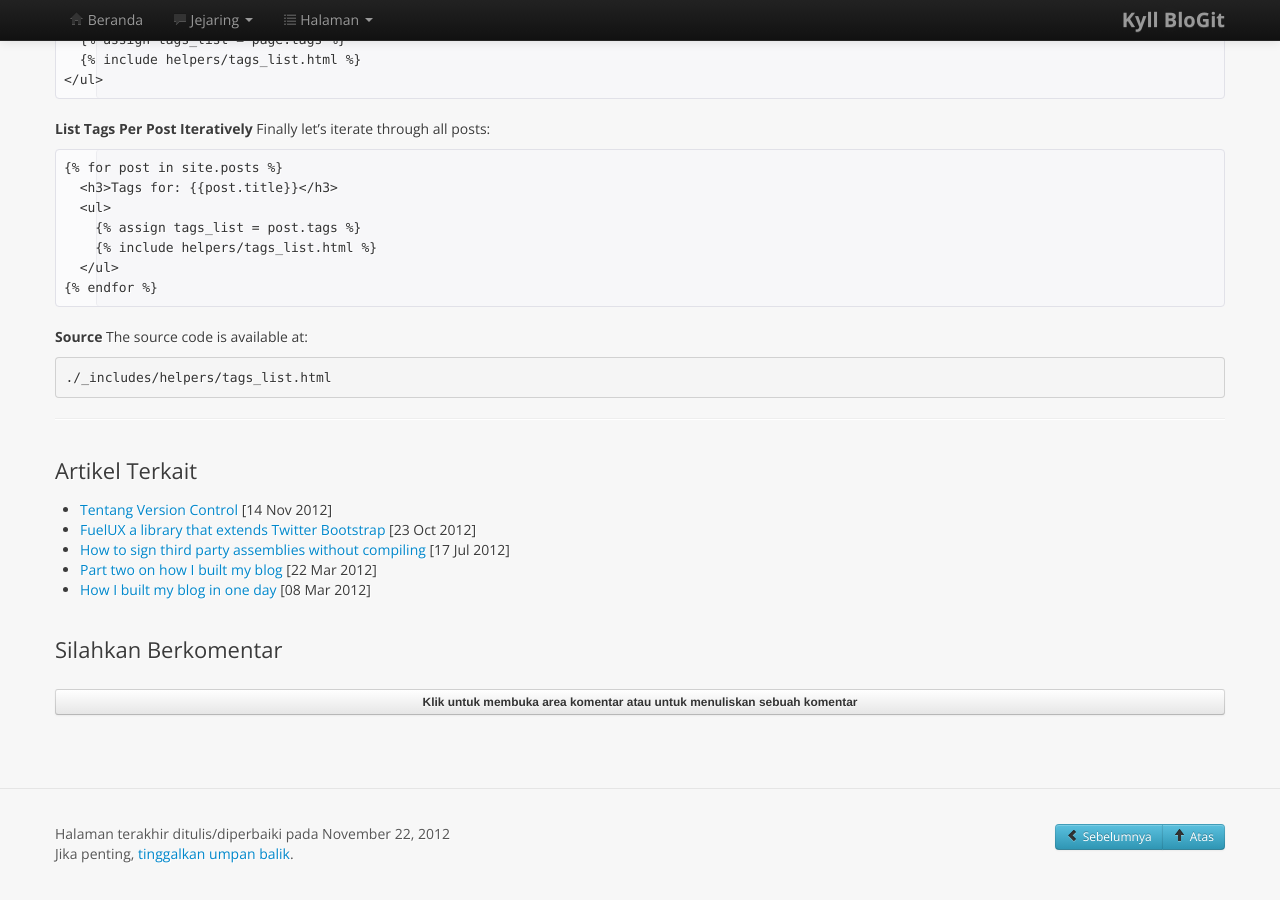
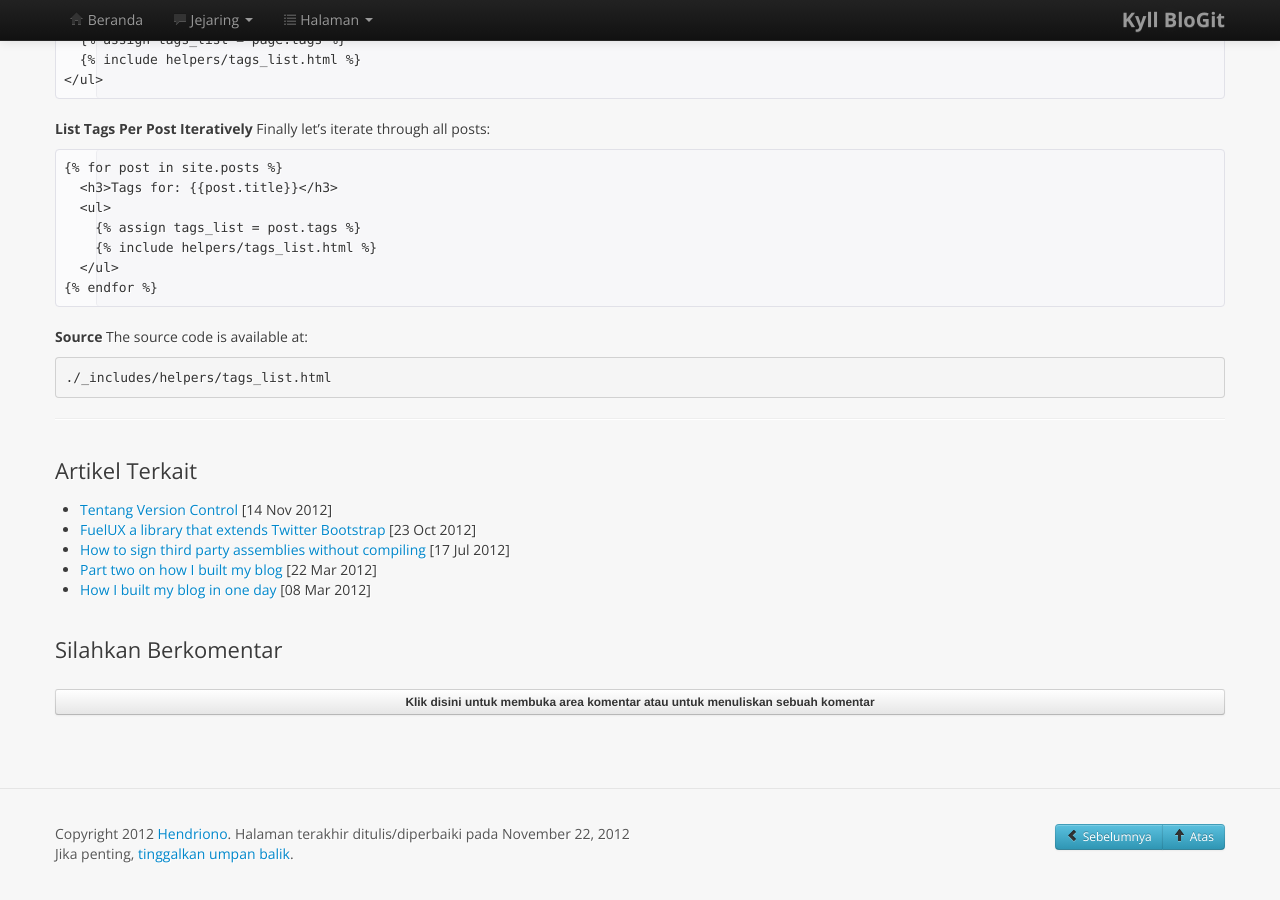
Before and after one commit to hendriono/hendriono.github.com, a Jekyll site: the page built from _posts/2012-11-17-Tags-List.markdown, in a window 1280 px wide and 900 px high, scrolled down 550 px. Built offline with Jekyll 4.4.1, drawn with Linux system fonts in a browser that asks for light colours; nearby versions of some CDN libraries; Markdown is read by kramdown in place of the engine named in the settings; comment, search, counter and statistics services are not loaded; part of the change alters nothing that is shown.

```diff
--- a/_includes/footer.html
+++ b/_includes/footer.html
@@ -1,7 +1,7 @@
 <footer class="footer">
   <div class="container">
     <div class="pull-right btn-group">{% if page.previous.url %} <a class="btn btn-small btn-info" href="{{page.previous.url}}" title="Artikel Sebelumnya: {{page.previous.title}}" rel="prev"><i class="icon-chevron-left"></i> Sebelumnya</a>  {% endif %}  |  <a class="btn btn-small btn-info" href="#"><i class="icon-arrow-up"></i> Atas</a>  |  {% if page.next.url %}  <a class="btn btn-small btn-info" href="{{page.next.url}}" title="Artikel Berikutnya: {{page.next.title}}" rel="next">Selanjutnya <i class="icon-chevron-right"></i></a>  {% endif %} </div>
-    <p>Halaman terakhir ditulis/diperbaiki pada {{ site.time | date: "%B %e, %Y" }}</p>
+    <p>Copyright 2012 <a href="{{ site.production_url }}">{{ site.author.name }}</a>. Halaman terakhir ditulis/diperbaiki pada {{ site.time | date: "%B %e, %Y" }}</p>
     <p>Jika penting, <a href="https://github.com/hendriono/feedback/issues/new" title="Hendriono Feedback"  target="_blank" >tinggalkan umpan balik</a>.</p>
   </div>
 </footer>
--- a/_includes/head.html
+++ b/_includes/head.html
@@ -2,19 +2,23 @@
 <!--[if lt IE 7]> <html class="no-js ie6 oldie" lang="en"> <![endif]-->
 <!--[if IE 7]>    <html class="no-js ie7 oldie" lang="en"> <![endif]-->
 <!--[if IE 8]>    <html class="no-js ie8 oldie" lang="en"> <![endif]-->
-<!--[if gt IE 8]><!--> <html class="no-js" lang="en"> <!--<![endif]-->
+<!--[if gt IE 8]><!--> <html class="no-js" lang="en" itemscope itemtype="http://schema.org/Article"> <!--<![endif]-->
 <head>
   <meta charset="utf-8">
-  <meta http-equiv="X-UA-Compatible" content="IE=edge,chrome=1">
+  <meta http-equiv="X-UA-Compatible" content="chrome=1">
   <meta name="viewport" content="width=device-width, initial-scale=1.0">
   {% if page.description %}
   <meta name="description" content="{{ page.description }}">
+  <meta itemprop="description" content="{{ page.description }}">
   {% else %}
   <meta name="description" content="{{ site.description }}">
+  <meta itemprop="description" content="{{ site.description }}">
   {% endif %}
   <meta name="author" content="{{ site.author.name }}">
-  <title>{{ site.maintitle }} - {{ page.title }}</title>
-  <link rel="alternate" type="application/rss+xml" href="http://feeds.feedburner.com/github/WnAr" title="Hendriono Blog Feed - hendriono.github.org">
+  <meta itemprop="name" content="{{ site.maintitle }}">
+  <meta itemprop="image" content="/img/favicon.jpeg">
+  <title>{{ page.title }} - {{ site.maintitle }}</title>
+  <link rel="alternate" type="application/rss+xml" href="http://feeds.feedburner.com/github/WnAr" title="hendriono.github.org">
 
   <!-- Stylesheet -->
   <link href="/css/bootstrap.min.css" rel="stylesheet" />
@@ -29,6 +33,11 @@
   <link rel="apple-touch-icon-precomposed" sizes="72x72" href="/ico/72.png">
   <link rel="apple-touch-icon-precomposed" href="/ico/57.png">
 
+  <!-- HTML5 shim, untuk IE6-8 agar mendukung elemen HTML5 -->
+  <!--[if lt IE 9]>
+  <script src="http://html5shim.googlecode.com/svn/trunk/html5.js"></script>
+  <![endif]-->
+
   <!-- Perpustakaan Modernizr dan Respond.js -->
   <script src="/js/modernizr-2.0.min.js"></script>
   <script src="/js/respond.min.js"></script>
--- a/_includes/post_footer.html
+++ b/_includes/post_footer.html
@@ -18,7 +18,7 @@
     {% if page.comments %}
     <h2>Silahkan Berkomentar</h2>
     <div id="disqus_thread"></div>
-    <button class="btn btn-small" onclick="$.ajaxSetup({cache:true});$.getScript(&quot;http://hendgithub.disqus.com/embed.js&quot;);$.ajaxSetup({cache:false});$(this).remove();" style="width:100%;margin:10px auto;" type="button"><strong>Klik untuk membuka area komentar atau untuk menuliskan sebuah komentar</strong></button>
+    <button class="btn btn-small" onclick="$.ajaxSetup({cache:true});$.getScript(&quot;http://hendgithub.disqus.com/embed.js&quot;);$.ajaxSetup({cache:false});$(this).remove();" style="width:100%;margin:10px auto;" type="button"><strong>Klik disini untuk membuka area komentar atau untuk menuliskan sebuah komentar</strong></button>
     {% endif %}
   </div>
 </div>
```
